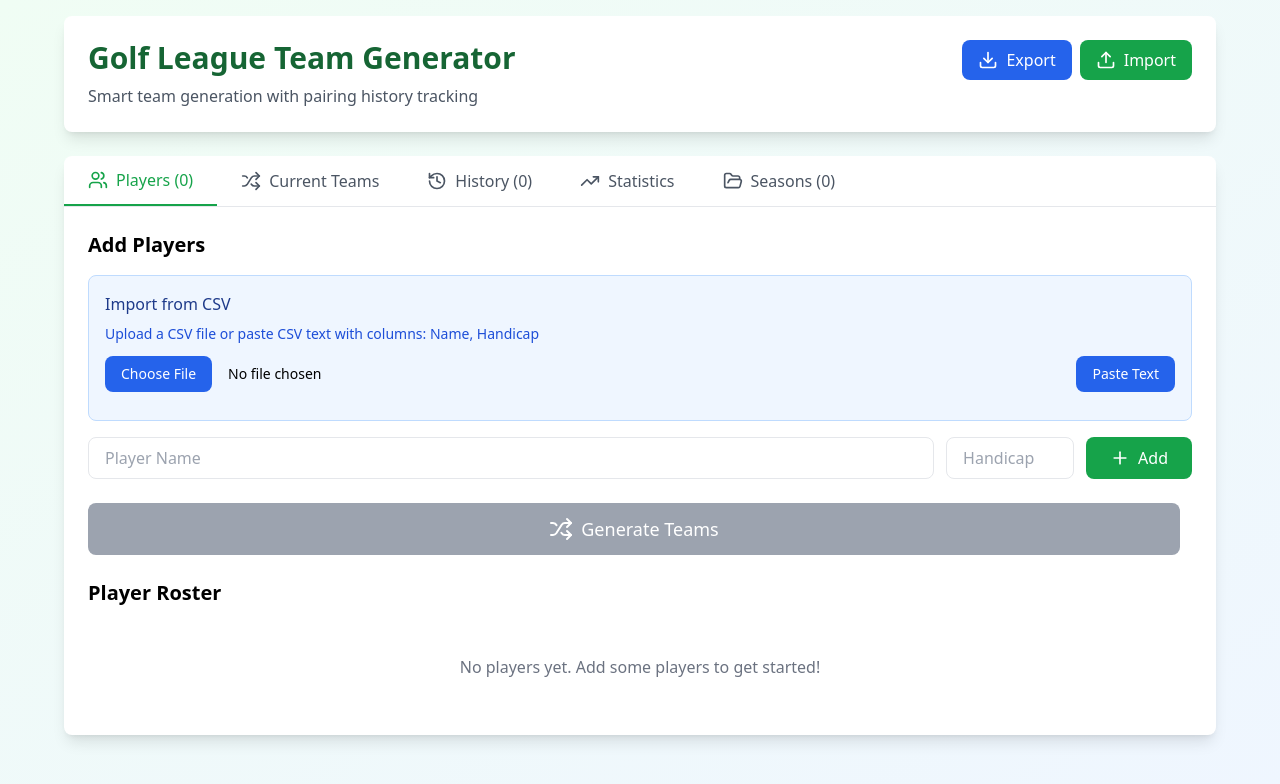
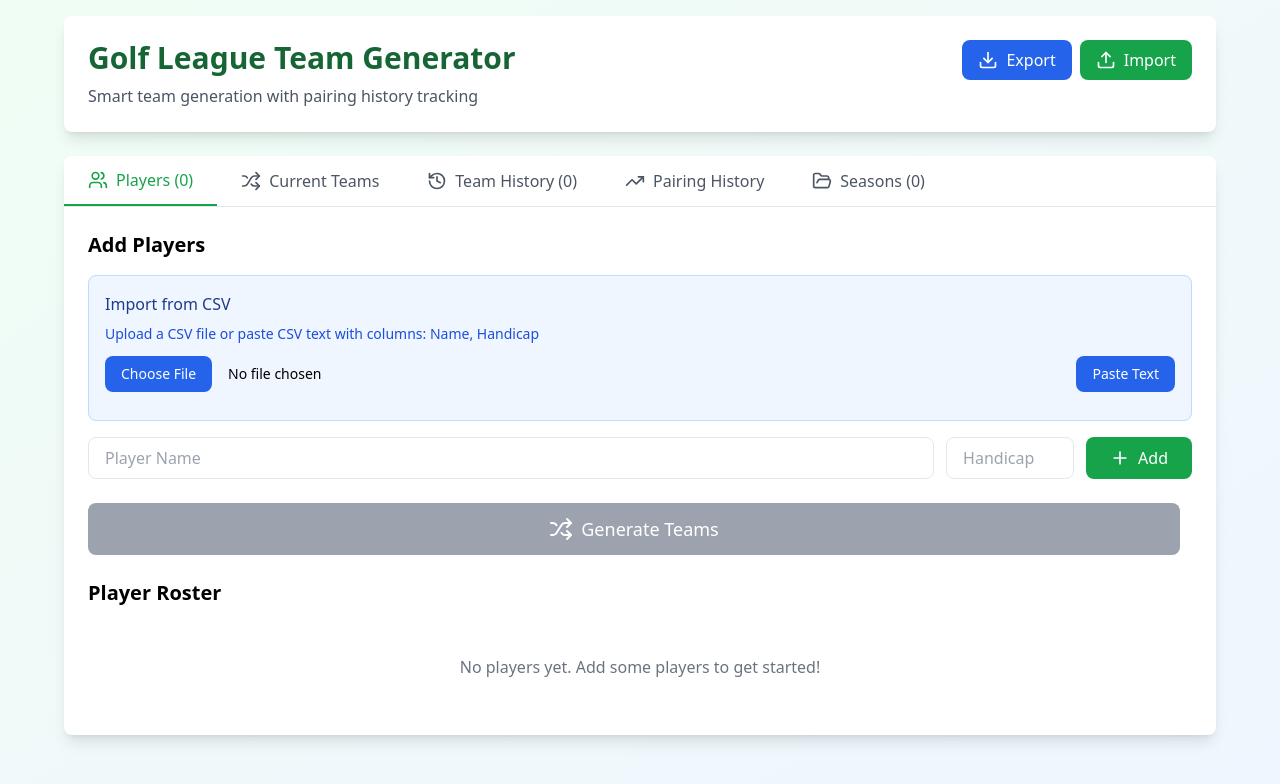
Before and after one commit to bpschmitt/golf-league-scheduler, a React (Create React App) app in the folder golf-league-scheduler/: page / in a window 1280 px wide. Shown: the top 784 px of the page. Built offline with nearby package versions, Linux system fonts and the light colour scheme.

Commit message:
rename tabs

```diff
--- a/golf-league-scheduler/src/App.js
+++ b/golf-league-scheduler/src/App.js
@@ -517,7 +517,7 @@ const GolfLeagueManager = () => {
               }`}
             >
               <History size={20} />
-              History ({weeklyArchive.length})
+              Team History ({weeklyArchive.length})
             </button>
             <button
               onClick={() => setActiveTab('stats')}
@@ -528,7 +528,7 @@ const GolfLeagueManager = () => {
               }`}
             >
               <TrendingUp size={20} />
-              Statistics
+              Pairing History
             </button>
             <button
               onClick={() => setActiveTab('seasons')}
@@ -737,7 +737,7 @@ const GolfLeagueManager = () => {
             {activeTab === 'history' && (
               <div>
                 <div className="flex justify-between items-center mb-4">
-                  <h2 className="text-xl font-bold">Weekly Archive {currentSeason && `(${currentSeason})`}</h2>
+                  <h2 className="text-xl font-bold">Team History {currentSeason && `(${currentSeason})`}</h2>
                   <div className="flex gap-3">
                     {weeklyArchive.length > 0 && (
                       <>
@@ -791,9 +791,9 @@ const GolfLeagueManager = () => {
             {/* Statistics Tab */}
             {activeTab === 'stats' && (
               <div>
-                <h2 className="text-xl font-bold mb-4">Pairing Statistics</h2>
+                <h2 className="text-xl font-bold mb-4">Pairing History</h2>
                 {players.length === 0 ? (
-                  <p className="text-gray-500 text-center py-8">Add players to see statistics.</p>
+                  <p className="text-gray-500 text-center py-8">Add players to see pairing history.</p>
                 ) : (
                   <div className="space-y-4">
                     {players.map((player) => {
```
